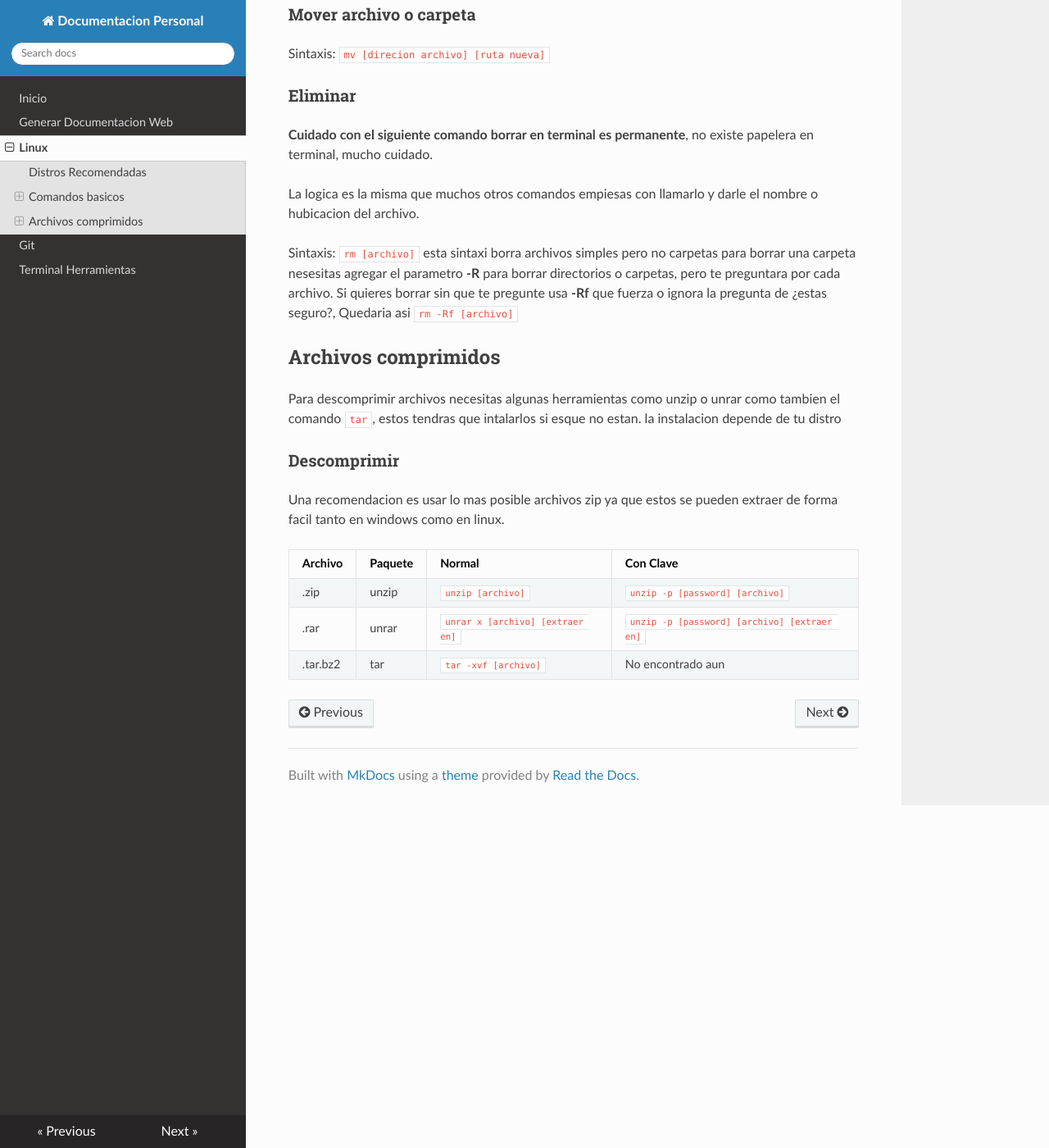
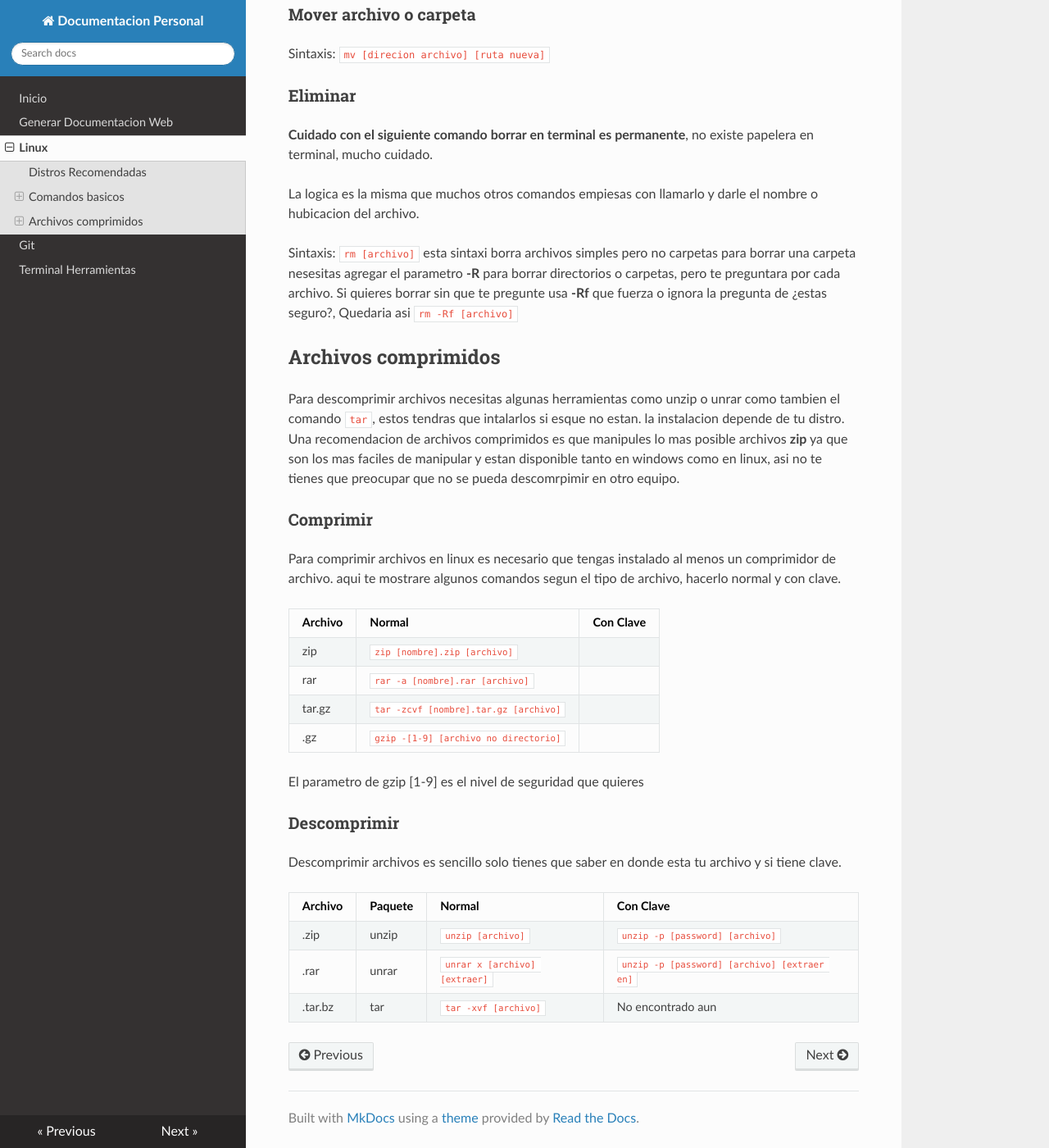
Before and after one commit to KiroKHS/DocInfo, an MkDocs documentation site: the page built from docs/linux.md, in a window 1280 px wide and 1400 px high, scrolled down 978 px. Shown: the whole window at 82% size. Built offline with MkDocs 1.6.1, drawn with Linux system fonts in a browser that asks for light colours; nearby versions of some CDN libraries.

Commit message:
comprimir archivos

```diff
--- a/docs/linux.md
+++ b/docs/linux.md
@@ -39,12 +39,26 @@ Sintaxis: `rm [archivo]` esta sintaxi borra archivos simples pero no carpetas pa
 Si quieres borrar sin que te pregunte usa **-Rf** que fuerza o ignora la pregunta de ¿estas seguro?, Quedaria asi `rm -Rf [archivo]`
 
 ## Archivos comprimidos
-Para descomprimir archivos necesitas algunas herramientas como unzip o unrar como tambien el comando `tar`, estos tendras que intalarlos si esque no estan. la instalacion depende de tu distro
+Para descomprimir archivos necesitas algunas herramientas como unzip o unrar como tambien el comando `tar`, estos tendras que intalarlos si esque no estan. la instalacion depende de tu distro. Una recomendacion de archivos comprimidos es que manipules lo mas posible archivos **zip** ya que son los mas faciles de manipular y estan disponible tanto en windows como en linux, asi no te tienes que preocupar que no se pueda descomrpimir en otro equipo.
+
+### Comprimir
+Para comprimir archivos en linux es necesario que tengas instalado al menos un comprimidor de archivo. aqui te mostrare algunos comandos segun el tipo de archivo, hacerlo normal y con clave.
+
+Archivo|Normal|Con Clave
+--|--|--
+zip|`zip [nombre].zip [archivo]`|
+rar|`rar -a [nombre].rar [archivo]`|
+tar.gz|`tar -zcvf [nombre].tar.gz [archivo]`
+.gz| `gzip -[1-9] [archivo no directorio]`
+
+
+El parametro de gzip [1-9] es el nivel de seguridad que quieres
+
 ### Descomprimir
-Una recomendacion es usar lo mas posible archivos zip ya que estos se pueden extraer de forma facil tanto en windows como en linux.
+Descomprimir archivos es sencillo solo tienes que saber en donde esta tu archivo y si tiene clave.
 
 Archivo|Paquete |Normal| Con Clave
 --|--|--|--
 .zip| unzip| `unzip [archivo]`| `unzip -p [password] [archivo]`
-.rar| unrar| `unrar x [archivo] [extraer en]` | `unzip -p [password] [archivo] [extraer en]`
-.tar.bz2| tar| `tar -xvf [archivo]`| No encontrado aun
+.rar| unrar| `unrar x [archivo] [extraer]` | `unzip -p [password] [archivo] [extraer en]`
+.tar.bz| tar| `tar -xvf [archivo]`| No encontrado aun
```
